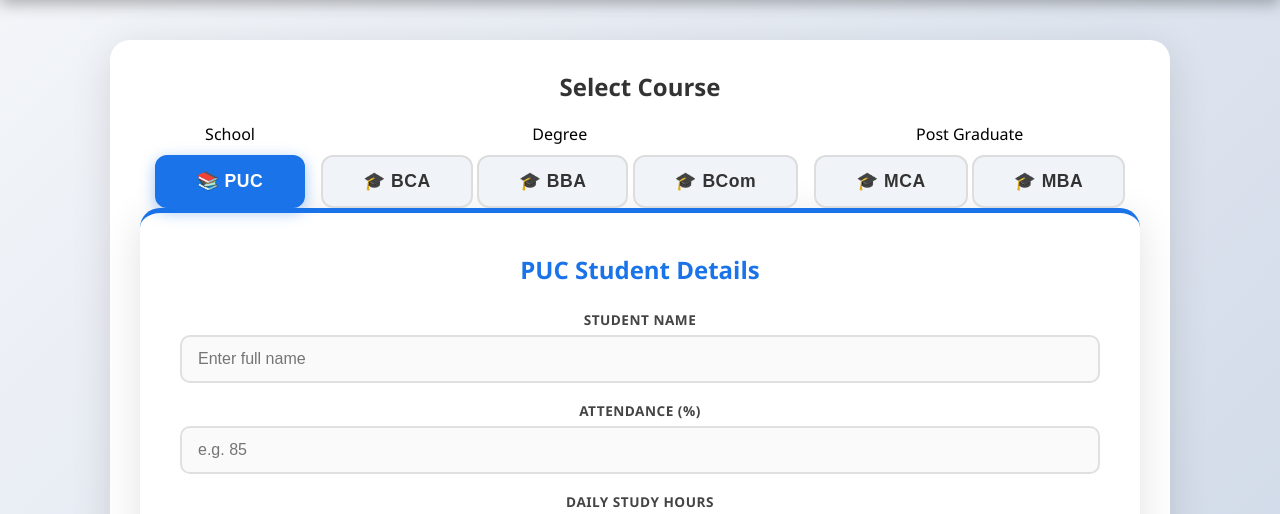
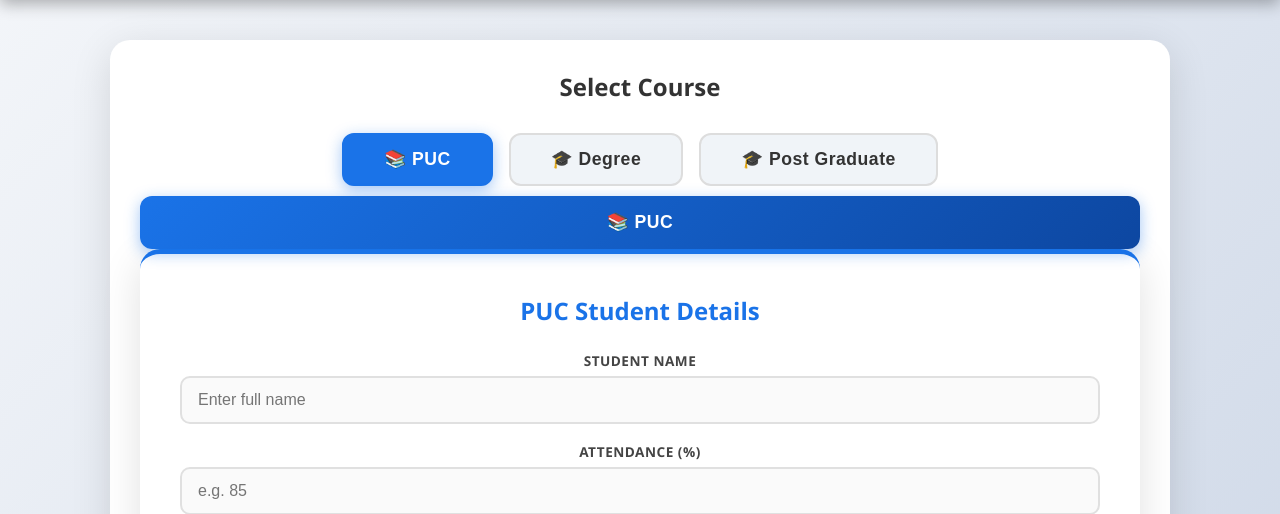
Before and after one commit to sarmasvali391-rgb/student-performance, a Flask app: page / in a window 1280 px wide. Shown: the part 133-647 px from the top of the page. Run offline with Flask 3, Linux system fonts and the light colour scheme.

Commit message:
school name has changed to puc

```diff
--- a/static/script.js
+++ b/static/script.js
@@ -1710,3 +1710,40 @@ function printAllPDF(course, name, roll, college, sgpa, pct, sems, risk, cards)
   w.document.close();
   setTimeout(() => { w.print(); }, 500);
 }
+function showCategory(category) {
+  // Hide all sub buttons
+  document.getElementById('school-sub').style.display = 'none';
+  document.getElementById('degree-sub').style.display = 'none';
+  document.getElementById('pg-sub').style.display = 'none';
+
+  // Show selected category
+  document.getElementById(category + '-sub').style.display = 'flex';
+
+  // Update active category button
+  document.querySelectorAll('.course-btn').forEach(btn => btn.classList.remove('active'));
+  event.target.classList.add('active');
+
+  // Hide all sections
+  ['puc', 'bca', 'bba', 'bcom', 'mca', 'mba'].forEach(c => {
+    const el = document.getElementById(c + '-section');
+    if (el) el.style.display = 'none';
+  });
+
+  // Auto show first course
+  if (category === 'school') {
+    document.getElementById('puc-section').style.display = 'block';
+    document.querySelector('#school-sub .sub-btn').classList.add('active');
+  }
+  if (category === 'degree') {
+    document.getElementById('bca-section').style.display = 'block';
+    loadBCASingleSubjects();
+    loadBCAAllSubjects();
+    document.querySelector('#degree-sub .sub-btn').classList.add('active');
+  }
+  if (category === 'pg') {
+    document.getElementById('mca-section').style.display = 'block';
+    loadMCASingleSubjects();
+    loadMCAAllSubjects();
+    document.querySelector('#pg-sub .sub-btn').classList.add('active');
+  }
+}
--- a/templates/index.html
+++ b/templates/index.html
@@ -19,27 +19,28 @@
   <div class="course-select">
     <h2>Select Course</h2>
     <div class="course-buttons">
-  <!-- School -->
-  <div class="course-group">
-    <p class="group-label">School</p>
-    <button class="course-btn active" onclick="showCourse('puc')">📚 PUC</button>
-  </div>
+  <button class="course-btn active" onclick="showCategory('school')">📚 PUC</button>
+  <button class="course-btn" onclick="showCategory('degree')">🎓 Degree</button>
+  <button class="course-btn" onclick="showCategory('pg')">🎓 Post Graduate</button>
+</div>
 
-  <!-- Degree -->
-  <div class="course-group">
-    <p class="group-label">Degree</p>
-    <button class="course-btn" onclick="showCourse('bca')">🎓 BCA</button>
-    <button class="course-btn" onclick="showCourse('bba')">🎓 BBA</button>
-    <button class="course-btn" onclick="showCourse('bcom')">🎓 BCom</button>
-  </div>
+<div id="school-sub" class="sub-buttons" style="display:none">
+</div>
 
-  <!-- PG -->
-  <div class="course-group">
-    <p class="group-label">Post Graduate</p>
-    <button class="course-btn" onclick="showCourse('mca')">🎓 MCA</button>
-    <button class="course-btn" onclick="showCourse('mba')">🎓 MBA</button>
-  </div>
-  </div>
+<div id="school-sub" class="sub-buttons">
+  <button class="sub-btn active" onclick="showCourse('puc')">📚 PUC</button>
+</div>
+
+<div id="degree-sub" class="sub-buttons" style="display:none">
+  <button class="sub-btn" onclick="showCourse('bca')">🎓 BCA</button>
+  <button class="sub-btn" onclick="showCourse('bba')">🎓 BBA</button>
+  <button class="sub-btn" onclick="showCourse('bcom')">🎓 BCom</button>
+</div>
+
+<div id="pg-sub" class="sub-buttons" style="display:none">
+  <button class="sub-btn" onclick="showCourse('mca')">🎓 MCA</button>
+  <button class="sub-btn" onclick="showCourse('mba')">🎓 MBA</button>
+</div>
 
   <!-- PUC SECTION -->
   <div id="puc-section">
```
Also changed, not shown: 1 other file.
